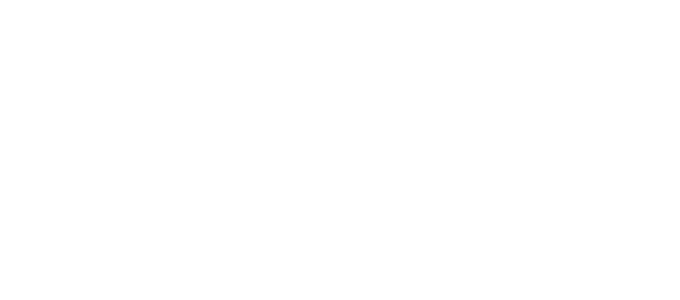
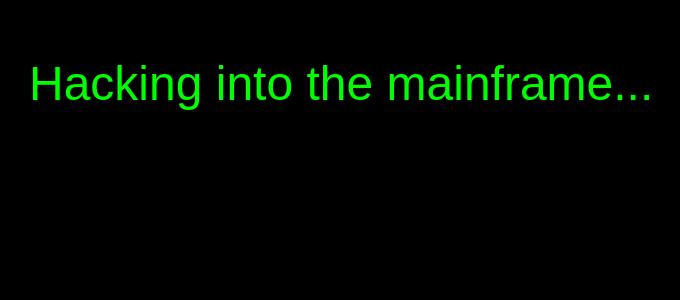
Before and after one commit to PhilippSchoen/terminal-crawler, an Angular app: page / in a window 1280 px wide. Shown: the top 300 px of the page, without its empty margins (71-751 px from the left). Built offline with nearby package versions, Linux system fonts and the light colour scheme.

Commit message:
Setup rendering canvas

```diff
--- a/src/app/app.component.html
+++ b/src/app/app.component.html
@@ -0,0 +1 @@
+<canvas #canvas class="fullscreen-canvas"></canvas>
--- a/src/app/app.component.scss
+++ b/src/app/app.component.scss
@@ -0,0 +1,16 @@
+.fullscreen-canvas {
+  display: block;
+  position: absolute;
+  top: 0;
+  left: 0;
+  width: 100vw;
+  height: 100vh;
+  margin: 0;
+  padding: 0;
+}
+html, body {
+  margin: 0;
+  padding: 0;
+  overflow: hidden;
+  height: 100%;
+}
--- a/src/app/app.component.ts
+++ b/src/app/app.component.ts
@@ -1,4 +1,4 @@
-import {Component} from '@angular/core';
+import {AfterViewInit, Component, ElementRef, HostListener, ViewChild} from '@angular/core';
 
 @Component({
   selector: 'app-root',
@@ -6,6 +6,51 @@
   templateUrl: './app.component.html',
   styleUrl: './app.component.scss'
 })
-export class AppComponent {
-  title = 'dungeon-crawler-agent';
+export class AppComponent implements AfterViewInit {
+  @ViewChild('canvas', { static: true })
+  canvasRef!: ElementRef<HTMLCanvasElement>;
+
+  private ctx!: CanvasRenderingContext2D;
+
+
+  ngAfterViewInit(): void {
+    this.resizeCanvasToFullscreen();
+    this.draw();
+  }
+
+  @HostListener('window:resize')
+  onResize() {
+    this.resizeCanvasToFullscreen();
+    this.draw();
+  }
+
+  private resizeCanvasToFullscreen(): void {
+    const canvas = this.canvasRef.nativeElement;
+    const dpr = window.devicePixelRatio || 1;
+    const width = window.innerWidth;
+    const height = window.innerHeight;
+
+    canvas.width = width * dpr;
+    canvas.height = height * dpr;
+    canvas.style.width = `${width}px`;
+    canvas.style.height = `${height}px`;
+
+    this.ctx = canvas.getContext('2d')!;
+    this.ctx.setTransform(1, 0, 0, 1, 0, 0);
+    this.ctx.scale(dpr, dpr);
+  }
+
+  private draw(): void {
+    const canvas = this.canvasRef.nativeElement;
+    this.ctx.clearRect(0, 0, canvas.width, canvas.height);
+    const width = window.innerWidth;
+    const height = window.innerHeight;
+
+    this.ctx.fillStyle = 'black';
+    this.ctx.fillRect(0, 0, width, height);
+
+    this.ctx.fillStyle = 'lime';
+    this.ctx.font = '48px sans-serif';
+    this.ctx.fillText('Hacking into the mainframe...', 100, 100);
+  }
 }
```
